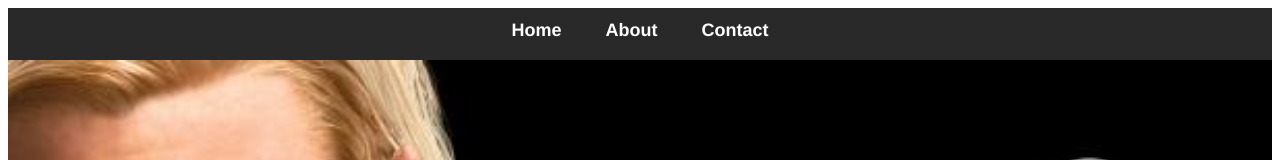
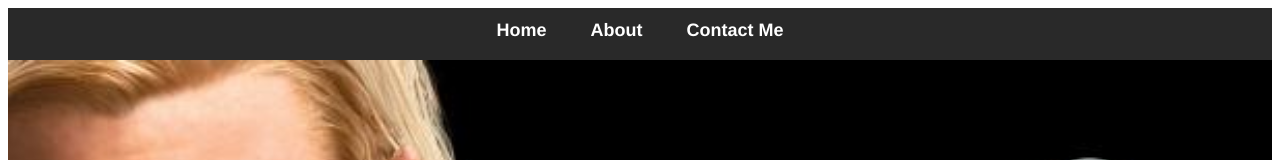
Before and after one commit to BrianB-cmd/my-e-commerce-store, a plain HTML site: page index.html in a window 1280 px wide. Shown: the top 160 px of the page. Drawn offline with Linux system fonts and the light colour scheme.

Commit message:
Update index.html

```diff
--- a/index.html
+++ b/index.html
@@ -7,7 +7,7 @@
         <div id="menu">
             <a href="index.html">Home</a>
             <a href="about.html">About</a>
-            <a href="contact.html">Contact</a>
+            <a href="contact.html">Contact Me</a>
         </div>
         <div class="gallery">
             <a href="avenger-1.html"><img src="images/avengers_01.jpg"/></a>
```
